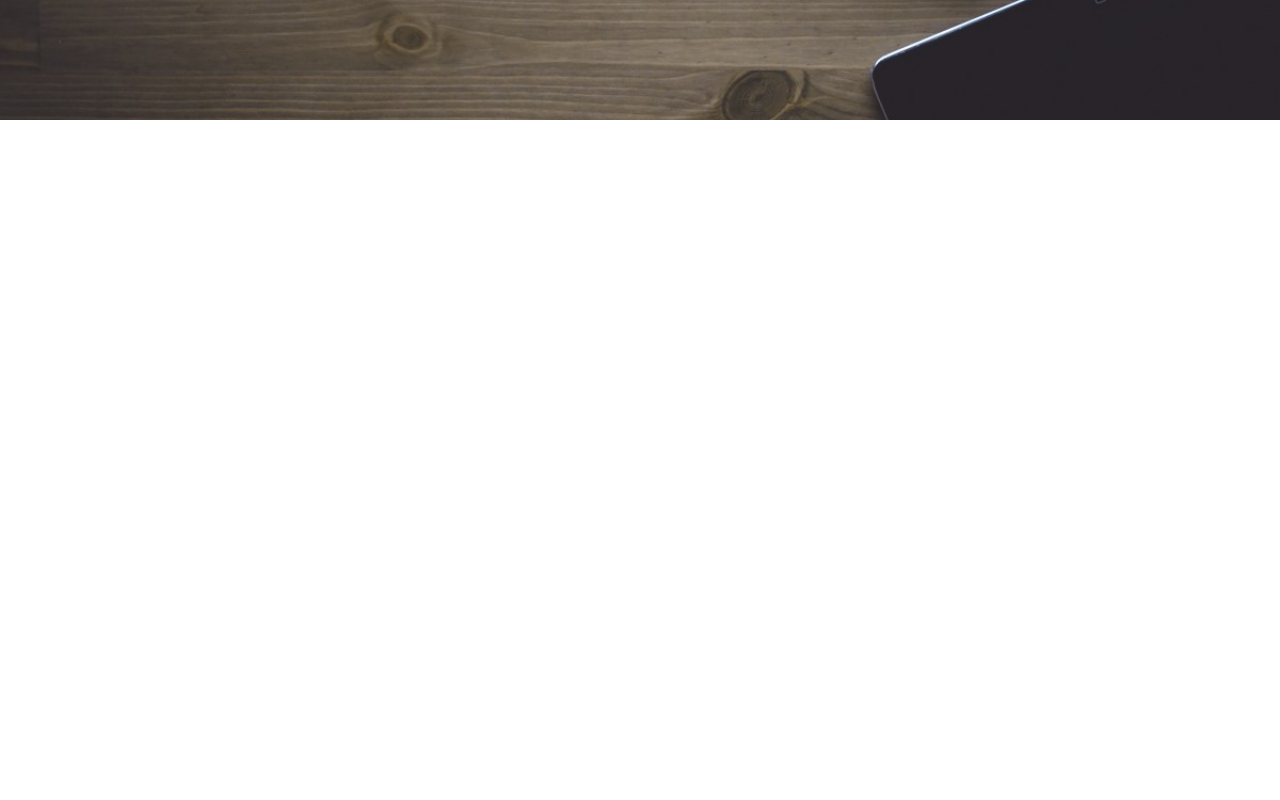
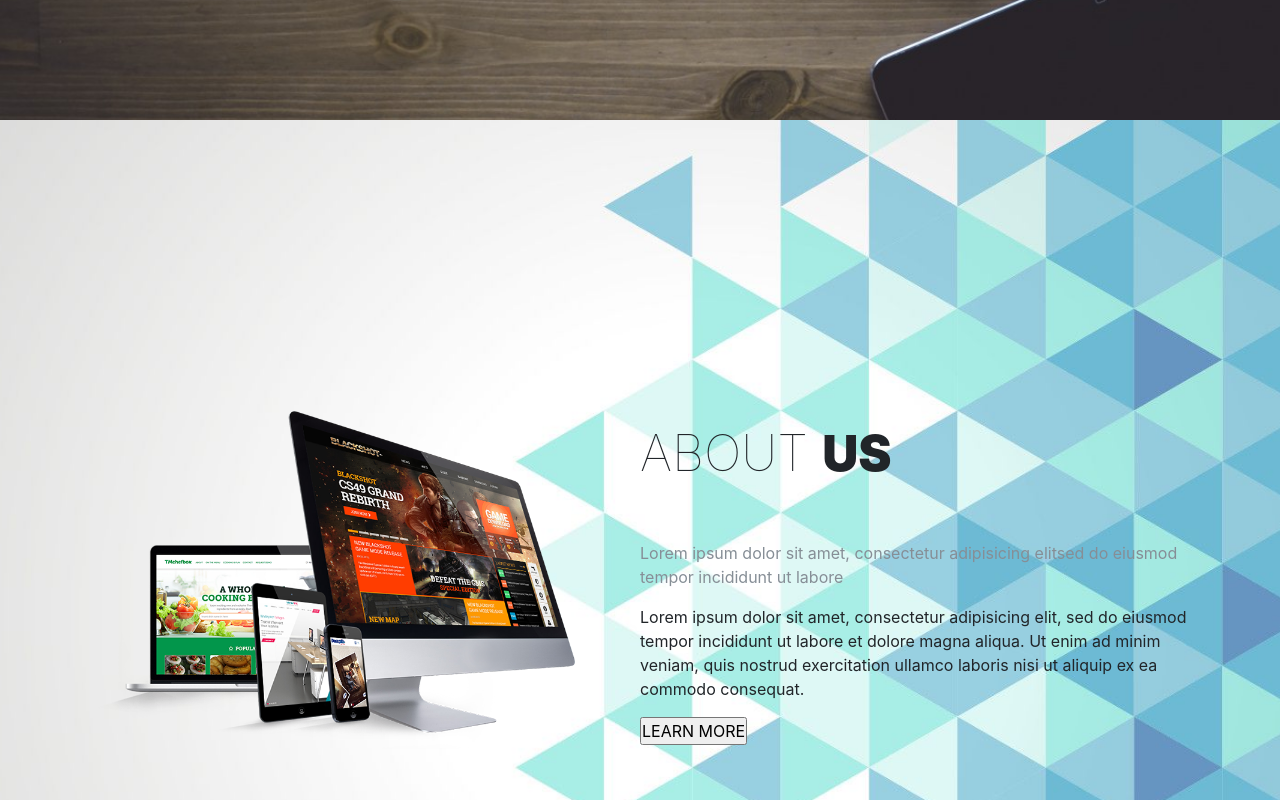
Before and after one commit to deepanshut041/webdeviser-angular, an Angular app: page / in a window 1280 px wide. Shown: the part 680-1480 px from the top of the page. Before the commit the page ends 800 px from the top, so only its background shows below. Built offline with nearby package versions, Linux system fonts and the light colour scheme.

Commit message:
about us  made now desiging it

```diff
--- a/src/app/home/screen/screen.component.css
+++ b/src/app/home/screen/screen.component.css
@@ -66,3 +66,38 @@ header div button.header-mouse{
     font-weight: 800;
     background: transparent;
 }
+
+
+/* About us css start from here */
+
+article#about{
+    padding: 60px;
+    background-image: url('../../../assets/about-background.jpg');
+    background-size: cover;
+    background-position-x: 35%;
+}
+
+#about div.align-items-center{
+    min-height: 100vh;
+}
+
+#about div.col-6{
+    padding:50px;
+}
+#about div.col-6 img{
+    vertical-align: middle;
+}
+
+#about div.col{
+    padding: 15px;
+}
+
+#about div.col p.about-heading{
+    font-size: 50px;
+    margin-bottom: 50px;
+    font-weight: 100;
+    text-transform: uppercase;
+}
+#about div.col p.about-heading span{
+    font-weight: 900;
+}
--- a/src/app/home/screen/screen.component.html
+++ b/src/app/home/screen/screen.component.html
@@ -19,6 +19,20 @@
     </div>
 </header>
 
-<article>
+<!-- About Us -->
+<article id="about">
+    <div class="row align-items-center">
+        <div class="col-6">
+            <img src="../../../assets/about-laptop.png" class="img-fluid">
+        </div>
+        <div class="col">
+            <p class="about-heading">About <span>Us</span></p>
+            <p class="text-muted">Lorem ipsum dolor sit amet, consectetur adipisicing elitsed do eiusmod tempor incididunt ut labore</p>
+            <div></div>
 
+            <p>Lorem ipsum dolor sit amet, consectetur adipisicing elit, sed do eiusmod tempor incididunt ut labore et dolore magna aliqua. Ut enim ad minim veniam, quis nostrud exercitation ullamco laboris nisi ut aliquip ex ea commodo consequat.</p>
+
+            <button>LEARN MORE</button>
+        </div>
+    </div>
 </article>
--- a/src/index.html
+++ b/src/index.html
@@ -5,9 +5,9 @@
   <title>Webdeviser</title>
   <base href="/">
   <link rel="stylesheet" href="https://maxcdn.bootstrapcdn.com/font-awesome/4.7.0/css/font-awesome.min.css">
-  <link href="https://fonts.googleapis.com/css?family=PT+Sans" rel="stylesheet">
   <link rel="stylesheet" href="https://maxcdn.bootstrapcdn.com/bootstrap/4.0.0-beta/css/bootstrap.min.css" integrity="sha384-/Y6pD6FV/Vv2HJnA6t+vslU6fwYXjCFtcEpHbNJ0lyAFsXTsjBbfaDjzALeQsN6M" crossorigin="anonymous">
   <meta name="viewport" content="width=device-width, initial-scale=1">
+  <link href="https://fonts.googleapis.com/css?family=Montserrat:200,400,600,800" rel="stylesheet">
   <link rel="icon" type="image/x-icon" href="favicon.ico">
 </head>
 <body>
--- a/src/styles.css
+++ b/src/styles.css
@@ -1,6 +1,6 @@
 /* You can add global styles to this file, and also import other style files */
 * {
-    font-family: 'PT Sans', inherit;
+    font-family: 'Montserrat', inherit;
     max-width: 100%;
     padding: 0px;
     margin: 0px;
```
Also changed, not shown: src/assets/about-background.jpg (added), src/assets/about-laptop.png (added).
